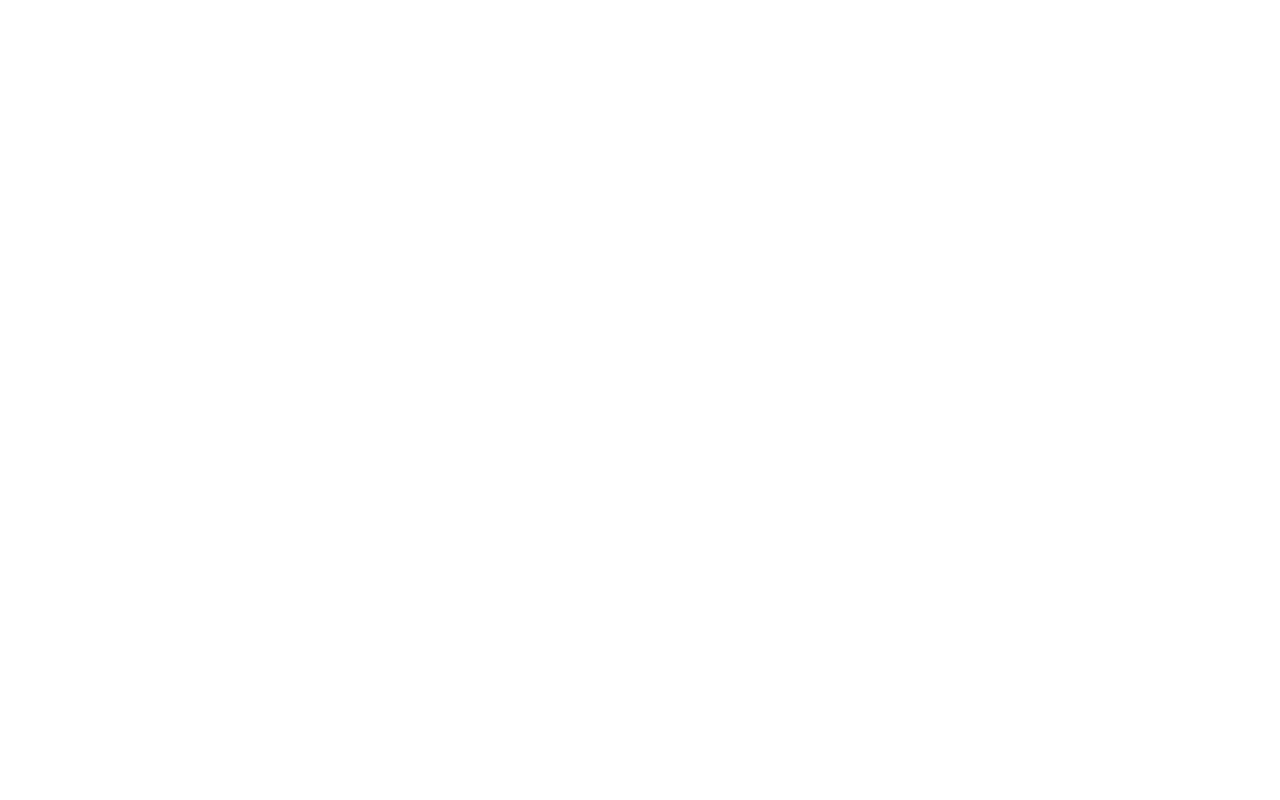
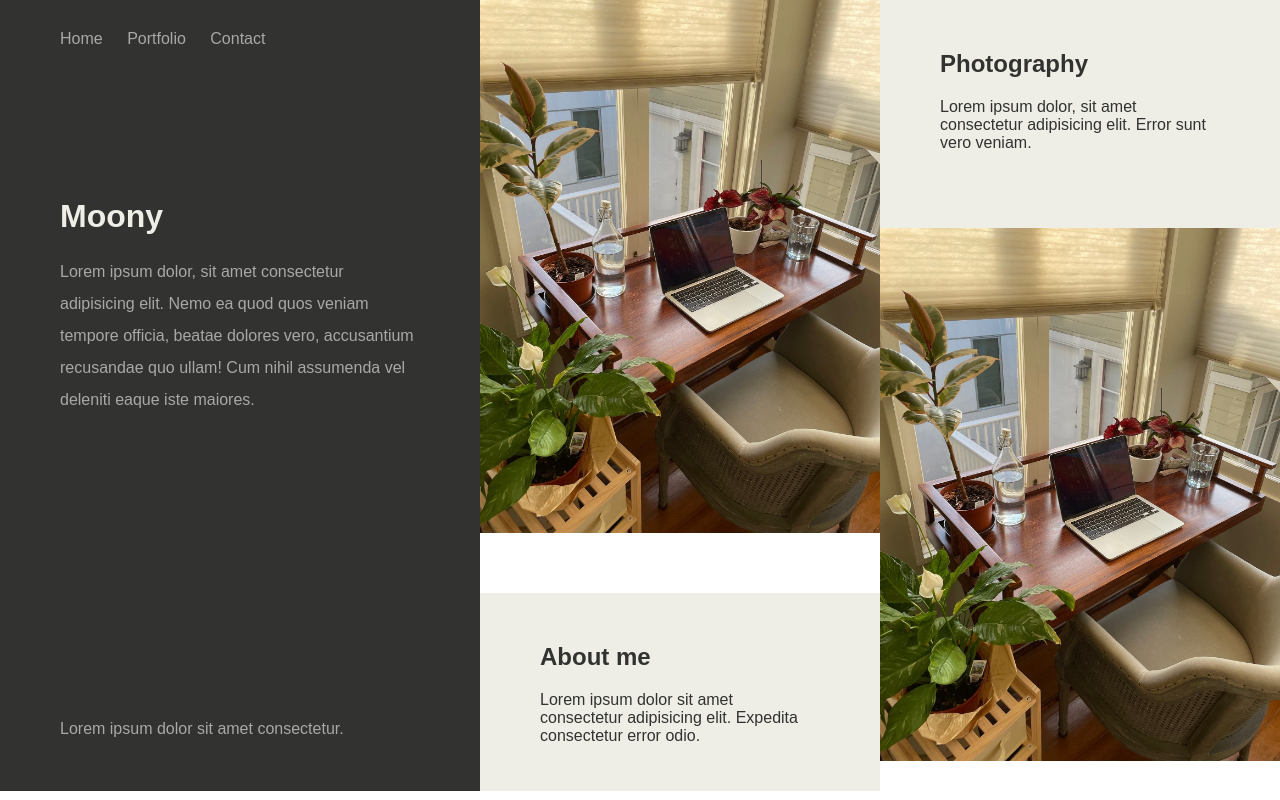
Before and after one commit to Dominion116/Masonry-Portfolio, a plain HTML site: page index.html in a window 1280 px wide. Drawn offline with Linux system fonts and the light colour scheme.

Commit message:
Small fix

```diff
--- a/index.css
+++ b/index.css
@@ -0,0 +1,88 @@
+body {
+    margin: 0px;
+    font-family: sans-serif;
+}
+main img {
+    max-width: 100%;
+}
+main {
+    display: grid;
+    grid-template-columns: 1.2fr 1fr 1fr;
+    min-height: 100%;
+    gap: 0px;
+}
+.panel {
+    display: grid;
+    grid-template-columns: 1fr;
+}
+.panel .text {
+    background: #eeeee7;
+    color: #323230;
+    padding: 30px 60px;
+}
+/* panel welcome */
+.panel.welcome {
+    background: #323230;
+    padding: 30px 60px;
+    grid-auto-rows: 1fr;
+}
+.panel.welcome nav a {
+    color: #a8a8a8;
+    text-decoration: none;
+    margin-right: 20px;
+}
+.panel.welcome p {
+    color: #a8a8a8;
+    max-width: 540px;
+    line-height: 2em;
+}
+.panel.welcome h1 {
+    color: #eeeee7;
+}
+.panel.welcome footer  {
+    align-self: end;
+}
+/* panel about */
+.panel.about {
+    grid-template-rows: 3fr 1fr;
+    overflow: hidden;
+}
+.panel.welcome img {
+    min-width: 100%;
+    min-height: 100%;
+}
+/* panel photos */
+.panel.welcome {
+    grid-template-rows: 1fr 3fr;
+    overflow: hidden;
+}
+.panel.welcome img {
+    min-width: 100%;
+    min-height: 100%;
+}
+
+/* Responsive */
+@media screen and (max-width: 980px) {
+    main {
+        grid-template-columns: 1fr 1fr;
+    }
+    .panel.photos {
+        grid-column: span 2;
+        grid-template-columns: 1fr 1fr;
+        grid-template-rows: 1fr;
+    }
+}
+@media screen and (max-width: 750px) {
+    main {
+        grid-template-columns: 100%;
+        grid-template-rows: 500px 400px 400px;
+    }
+    .panel.about {
+        grid-row: 2;
+        grid-template-columns: 1fr 1fr;
+        grid-template-rows: 1fr;
+    }
+    .panel img {
+        min-width: 100%;
+    }
+}
--- a/index.html
+++ b/index.html
@@ -4,8 +4,38 @@
     <meta charset="UTF-8">
     <meta name="viewport" content="width=device-width, initial-scale=1.0">
     <title>Masonry Style Portfolio</title>
+    <link rel="stylesheet" href="index.css">
 </head>
 <body>
-
+    <main>
+        <div  class="panel welcome">
+            <nav>
+                <a href="">Home</a>
+                <a href="">Portfolio</a>
+                <a href="">Contact</a>
+            </nav>
+            <div>
+                <h1>Moony</h1>
+                <p>Lorem ipsum dolor, sit amet consectetur adipisicing elit. Nemo ea quod quos veniam tempore officia, beatae dolores vero, accusantium recusandae quo ullam! Cum nihil assumenda vel deleniti eaque iste maiores.</p>
+            </div>
+            <footer>
+                <p>Lorem ipsum dolor sit amet consectetur.</p>
+            </footer>
+        </div>
+        <div class="panel about">
+            <img src="img/img2.jpg" alt="">
+            <div class="text">
+                <h2>About me</h2>
+                <p>Lorem ipsum dolor sit amet consectetur adipisicing elit. Expedita consectetur error odio.</p>
+            </div>
+        </div>
+        <div class="panel photos">
+            <div class="text">
+                <h2>Photography</h2>
+                <p>Lorem ipsum dolor, sit amet consectetur adipisicing elit. Error sunt vero veniam.</p>
+            </div>
+            <img src="img/img2.jpg" alt="">
+        </div>
+    </main>
 </body>
 </html>
```
Also changed, not shown: img/img1.jpg (added), img/img2.jpg (added).
